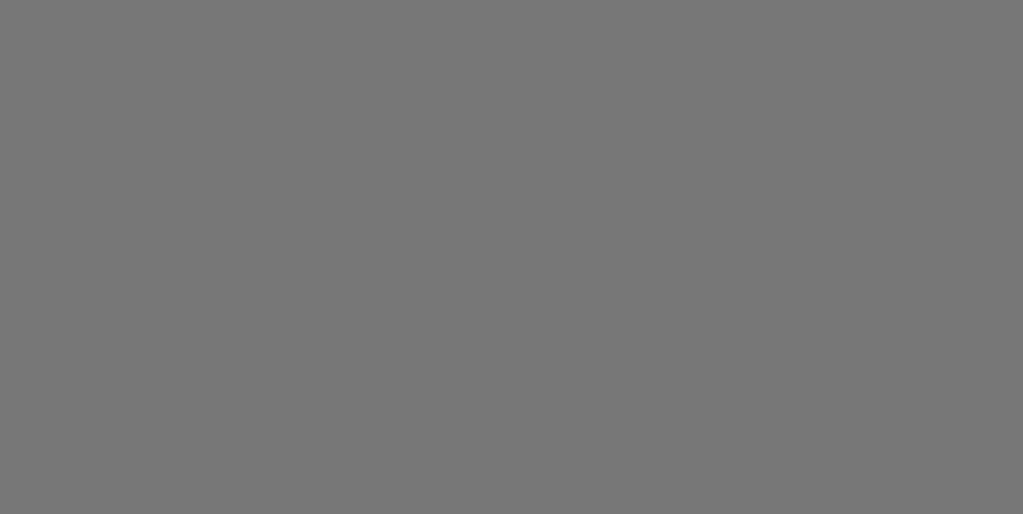
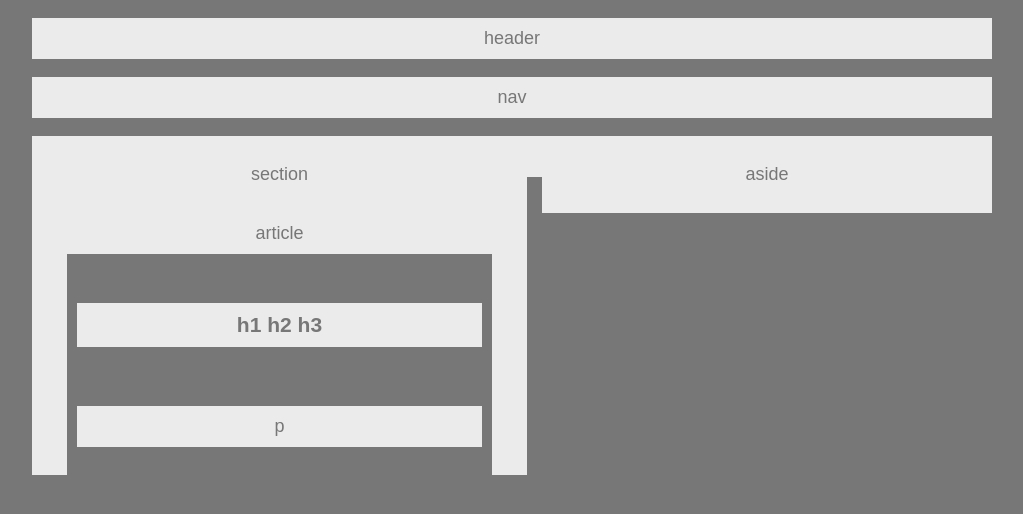
Before and after one commit to jragno918/wireFrame-, a plain HTML site: page index.html in a window 1280 px wide. Shown: the whole page, without its empty margins (128-1151 px from the left). Drawn offline with Linux system fonts and the light colour scheme.

Commit message:
adjusted html and css

```diff
--- a/index.html
+++ b/index.html
@@ -6,23 +6,41 @@
 </head>
 
 <header>
+    <p>header</p>
 </header>
 
 <nav>
+    <p>nav</p>
 </nav>
 
 <body>
     <aside>
+        <p>aside</p>
     </aside>
 
     <section>
+        <p>section</p>
         <article>
 
+            <p>article</p>
+
+            <div>
+                <h1>h1 h2 h3</h1>
+            </div>
+
+            <div>
+                <p>p</p>
+
+            </div>
+
         </article>
+
     </section>
+
 </body>
 
 <footer>
+    <p>footer</p>
 </footer>
 
 </html>
--- a/style.css
+++ b/style.css
@@ -4,14 +4,67 @@ body {
     background: #777777;
     width: 960px;
     font-size: 18px;
+    margin: auto;
 }
 
-header, nav, section, aside, footer {
+header {
     background: #ebebeb;
+    text-align: center;
+    display: block;
+    margin: auto;
+}
+
+nav {
+    background: #ebebeb;
+    text-align: center;
+    display: block;
+    margin: auto;
+}
+
+footer {
+    background: #ebebeb;
+    text-align: center;
+    display: block;
+    margin: auto;
+}
+
+h1, p {
+    color: #777777;
+    background: #ebebeb;
+    padding: 10px 50px;
+}
+
+aside {
+    background: #ebebeb;
+    text-align: center;
+    display: block;
+    float: right;
+    width: 450px;
+    margin: auto;
+}
+
+section {
+    background: #ebebeb;
+    text-align: center;
+    display: block;
+    float: left;
     width: 495px;
+    position: absolute;
+    margin: auto;
 }
 
 article {
     color: #ebebeb;
     background: #777777;
+    width: 425px;
+    position: relative;
+    margin: auto;
 }
+
+footer {
+
+}
+
+div {
+    border: solid, 10px, #777777;
+}
```
